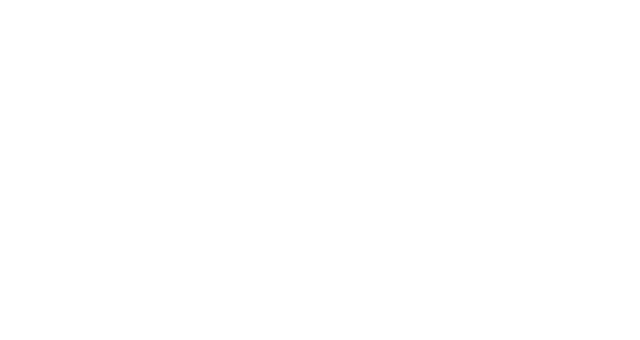
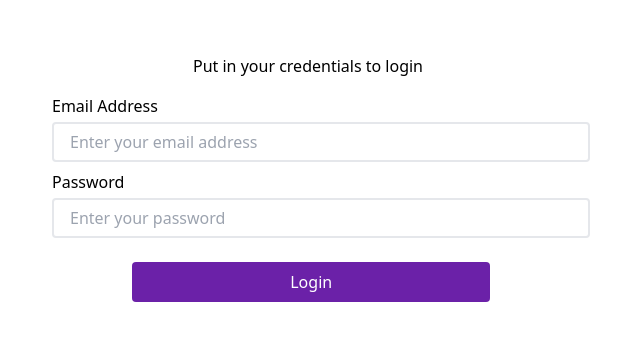
Before and after one commit to PipelineV2/team-beta-duro-frontend, a React (Create React App) app: page /admin-login in a window 1280 px wide. Before the commit this address had no page. Shown: the part 106-446 px from the top of the page, without its empty margins (332-972 px from the left). Built offline with nearby package versions, Linux system fonts and the light colour scheme; the HTML template or start-up script is replaced by a standard one.

Commit message:
added leave modal

```diff
--- a/package.json
+++ b/package.json
@@ -12,8 +12,10 @@
     "@types/react": "^18.2.2",
     "@types/react-dom": "^18.2.3",
     "@types/react-router-dom": "^5.3.3",
+    "@types/react-toastr": "^3.0.5",
     "react": "^18.2.0",
     "react-dom": "^18.2.0",
+    "react-hook-form": "^7.43.9",
     "react-modal": "^3.16.1",
     "react-redux": "^8.0.5",
     "react-router-dom": "^6.11.1",
--- a/src/components/admin/admin.component.tsx
+++ b/src/components/admin/admin.component.tsx
@@ -1,21 +1,10 @@
-import React, { useState } from "react";
-import Modal from "react-modal";
+import React from "react";
 import "./admin.css";
-import SignupModal from "../signup-modal/signup-modal.cmponent";
 
 const Admin = () => {
-    const [modalIsOpen, setModalIsOpen] = useState(false);
     return(
         <div className="p-4">
-            <button className="position: absolute right-4 bg-purple-800 text-white rounded w-1/6 h-10"
-            onClick={() => setModalIsOpen(true)}
-            >Register client</button>
-            <Modal className="position: absolute w-full h-full top-auto bg-black bg-opacity-5"
-            isOpen={modalIsOpen}>
-                <p className="position: absolute top-32 left-2/3 z-10 cursor-pointer rotate-45 text-3xl"
-                onClick={() => setModalIsOpen(false)}> + </p>
-                <SignupModal />
-            </Modal>
+            <button className="position: absolute right-4 bg-purple-800 text-white rounded w-1/6 h-10">Register client</button>
             <table className="position: absolute top-1/2 left-1/2 -translate-x-1/2 -translate-y-1/2 border-gray border-solid border-2">
                 <thead>
                     <tr className="">
--- /dev/null
+++ b/src/components/leave-modal/leave-modal.component.tsx
@@ -0,0 +1,17 @@
+import React from "react";
+
+const LeaveModal = () => {
+    return(
+        <div className="">
+            <form className="position: absolute top-1/2 left-1/2 -translate-x-1/2 -translate-y-1/2 flex flex-col w-2/5 bg-white p-8">
+                <p className="text-center">Are you sure you want to leave the queue?</p>
+                <div className="flex">
+                <button className="mt-4 ml-8 border-2 border-black border-solid text-black rounded w-3/5 h-10"> No</button>
+                <button className="mt-4 ml-8 bg-purple-800 text-white rounded w-3/5 h-10"> Yes</button>
+                </div>
+            </form>
+        </div>
+    )
+}
+
+export default LeaveModal;
--- /dev/null
+++ b/src/components/login-form/login-form.component.tsx
@@ -0,0 +1,19 @@
+import React from "react";
+import "./login.css";
+
+const LoginForm = () => {
+    return(
+        <div className="mt-40">
+            <h1 className="mb-4 text-center">Put in your credentials to login</h1>
+            <form className="flex flex-col ml-96">
+                <label className="mb-1">Email Address</label>
+                <input className="border-2 border-gray border-solid pl-4 rounded w-3/5 h-10 mb-2" type="email" placeholder="Enter your email address" />
+                <label className="mb-1">Password</label>
+                <input className="border-2 border-gray border-solid pl-4 rounded w-3/5 h-10 mb-2" type="email" placeholder="Enter your password" />
+                <button className="mt-4 ml-20 bg-purple-800 text-white rounded w-2/5 h-10">Login</button>
+            </form>
+        </div>
+    )
+}
+
+export default LoginForm;
--- a/src/components/queue/queue.component.tsx
+++ b/src/components/queue/queue.component.tsx
@@ -1,14 +1,25 @@
-import React from "react";
+import React, { useState } from "react";
+import Modal from "react-modal";
 import "./queue.css";
+import LeaveModal from "../leave-modal/leave-modal.component";
 
 const Queue = () => {
+    const [modalIsOpen, setModalIsOpen] = useState(false);
     return(
         <div className="p-4 position: absolute top-1/2 left-1/2 -translate-x-1/2 -translate-y-1/2">
             <p><span className="text-blue-500">Name: </span>Zlatan Ibrahimovic</p>
             <p><span className="text-blue-500">Email: </span>zlatanibrahimovic@gmail.com</p>
             <p><span className="text-blue-500">Number: </span>07004500523</p>
             <p><span className="text-blue-500">Queue No: </span> 48</p>
-            <button className="mt-4 bg-purple-800 text-white rounded w-4/5 h-10">Leave Queue</button>
+            <button className="mt-4 bg-purple-800 text-white rounded w-4/5 h-10"
+            onClick={() => setModalIsOpen(true)}
+            >Leave Queue</button>
+            <Modal className="position: absolute w-full h-full top-auto bg-black bg-opacity-20"
+            isOpen={modalIsOpen}>
+                <p className="position: absolute top-64 left-2/3 z-10 cursor-pointer rotate-45 text-3xl"
+                onClick={() => setModalIsOpen(false)}> + </p>
+                <LeaveModal />
+            </Modal>
         </div>
     )
 }
--- a/src/components/signup-modal/signup-modal.cmponent.tsx
+++ /dev/null
@@ -1,22 +0,0 @@
-import React from "react";
-import "./signup-modal.css";
-
-const SignupModal = () => {
-    return(
-        <div className="">
-            <form className="position: absolute top-1/2 left-1/2 -translate-x-1/2 -translate-y-1/2 flex flex-col w-2/5 bg-white p-8">
-                <label className="mb-1">First Name</label>
-                <input className="border-2 border-gray border-solid pl-4 rounded w-full h-10 mb-2" type="text" placeholder="Enter your first name here" />
-                <label className="mb-1">Last Name</label>
-                <input className="border-2 border-gray border-solid pl-4 rounded w-full h-10 mb-2" type="text" placeholder="Enter your last name here" />
-                <label className="mb-1">Email Address</label>
-                <input className="border-2 border-gray border-solid pl-4 rounded w-full h-10 mb-2" type="email" placeholder="Enter your email address" />
-                <label className="mb-1">Phone Number</label>
-                <input className="border-2 border-gray border-solid pl-4 rounded w-full h-10 mb-2" type="email" placeholder="Enter your phone number" />
-                <button className="mt-4 ml-20 bg-purple-800 text-white rounded w-3/5 h-10">Add to queue</button>
-            </form>
-        </div>
-    )
-}
-
-export default SignupModal;
--- a/src/pages/index.tsx
+++ b/src/pages/index.tsx
@@ -4,6 +4,7 @@ import PhonenumberPage from "./phone-number";
 import Signup from "./signup";
 import Dashboard from "./dashboard";
 import AdminPage from "./admin";
+import Login from "./login";
 
 const Pages = () => {
 
@@ -14,6 +15,7 @@ const Pages = () => {
             <Route  path="/register" element={<Signup />}/>
             <Route  path="/dashboard" element={<Dashboard />}/>
             <Route  path="/admin" element={<AdminPage />}/>
+            <Route  path="/admin-login" element={<Login />}/>
             </Routes>
         </Router>
     )
--- /dev/null
+++ b/src/pages/login.tsx
@@ -0,0 +1,12 @@
+import React from "react";
+import LoginForm from "../components/login-form/login-form.component";
+
+const Login = () => {
+    return(
+        <div>
+            <LoginForm />
+        </div>
+    )
+}
+
+export default Login;
```
Also changed, not shown: src/components/login-form/login.css (added), 1 other file (tests, documents, lock files or other folders).
